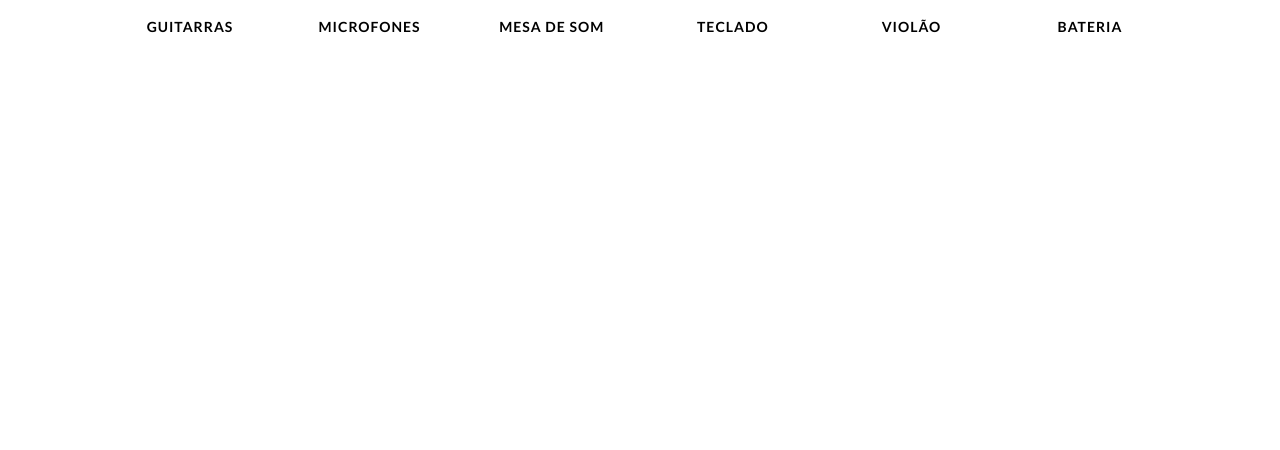
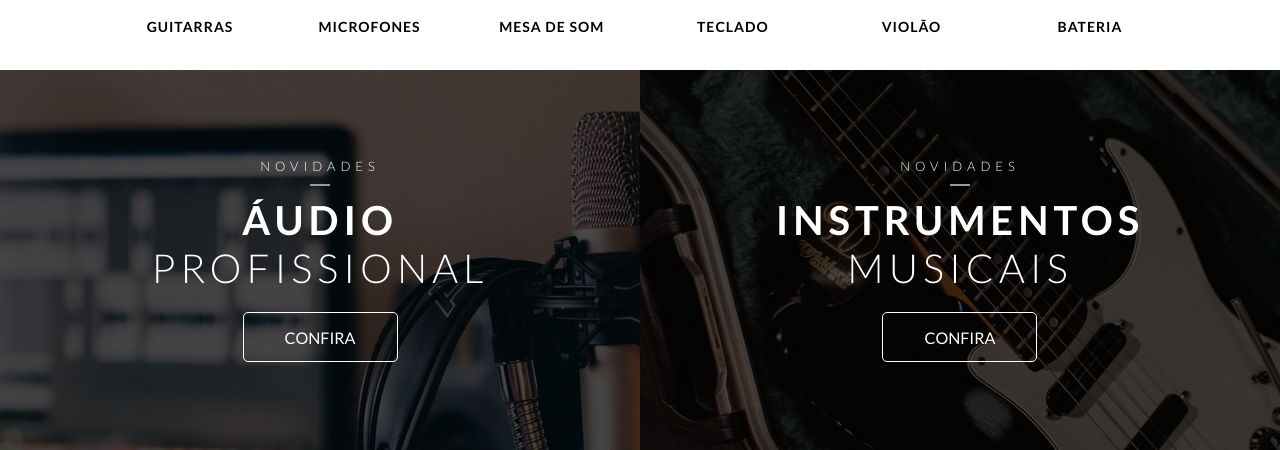
Before and after one commit to NatanaelSaymon/ninja-som, a React (Create React App) app: page / in a window 1280 px wide. Shown: the part 602-1052 px from the top of the page. Before the commit the page ends 800 px from the top, so only its background shows below. Built offline with nearby package versions, Linux system fonts and the light colour scheme.

Commit message:
Componente News - estruturado

```diff
--- a/src/App.js
+++ b/src/App.js
@@ -1,6 +1,7 @@
 import Equipaments from './Components/Equipaments';
 import Header from './Components/Header';
 import Hero from './Components/Hero'
+import News from './Components/News';
 
 function App() {
   return (
@@ -9,6 +10,7 @@ function App() {
       <main>
         <Hero/>
         <Equipaments />
+        <News />
       </main>
     </div>
   );
--- /dev/null
+++ b/src/Components/News/index.jsx
@@ -0,0 +1,32 @@
+function News() {
+    return(
+        <div>
+            <section className="news">
+                <div className="news__container">
+                    <div className="news__card--audio news__card">
+                        <div className="news__card-cover"></div>
+                        <div className="news__card-desc">
+                            <p className="news__card-text">Novidades</p>
+                            <h2 className="news__card-title">
+                                <span>Áudio</span>Profissional
+                            </h2>
+                            <a href="#" className="news__card-btn">Confira</a>
+                        </div>
+                    </div>
+                    <div className="news__card--instruments news__card">
+                        <div className="news__card-cover"></div>
+                        <div className="news__card-desc">
+                            <p className="news__card-text">Novidades</p>
+                            <h2 className="news__card-title">
+                                <span>Instrumentos</span>Musicais
+                            </h2>
+                            <a href="#" className="news__card-btn">Confira</a>
+                        </div>
+                    </div>
+                </div>
+            </section>
+        </div>
+    )
+}
+
+export default News
--- /dev/null
+++ b/src/Components/News/style.scss
@@ -0,0 +1,93 @@
+.news {
+    &__container {
+        display: flex;
+    }
+
+    &__card {
+        display: flex;
+        justify-content: center;
+        align-items:  center;
+        flex-direction: column;
+
+        width: 50%;
+        height: 380px;
+        color: #ffffff;
+        text-transform: uppercase;
+
+        position: relative;
+
+        &-cover {
+            position: absolute;
+            top: 0;
+            right: 0;
+            bottom: 0;
+            left: 0;
+            background-color: rgba(0,0,0,0.7);
+            z-index: 1;
+        }
+
+        &-desc {
+            display: flex;
+            justify-content: center;
+            align-items:  center;
+            flex-direction: column;
+
+            z-index: 2;
+        }
+
+        &-text {
+            font-size: 13px;
+            font-weight: 300;
+            letter-spacing: 5px;
+
+            &::after {
+                content: "";
+                display: block;
+                width: 20px;
+                height: 2px;
+                background-color:  #999999;
+                margin: 10px auto 0;
+            }
+        }
+
+        &-title {
+            font-size: 40px;
+            font-weight: 300;
+            letter-spacing: 5px;
+            margin-top: 10px;
+            text-align: center;
+
+            span {
+                display: block;
+                font-weight: 700;
+            }
+        }
+
+        &-btn {
+            display: block;
+            width: 155px;
+            height: 50px;
+            color: #ffffff;
+            line-height: 50px;
+            background-color: transparent;
+            text-align: center;
+            margin-top: 20px;
+            border-radius: 5px;
+            border: 1px solid #FFF;
+            transition: .2s;
+
+            &:focus,
+            &:hover {
+                background-color: #171717;
+            }
+        }
+
+        &--audio {
+            background-image: url("../../assets/img/img-instrumento-audio.jpg")
+        }
+
+        &--instruments {
+            background-image: url("../../assets/img/img-instrumento-guitarra.jpg");
+        }
+    }
+}
--- a/src/assets/scss/main.scss
+++ b/src/assets/scss/main.scss
@@ -6,6 +6,7 @@
 @import "../../Components/Header/style.scss";
 @import "../../Components/Hero/style.scss";
 @import "../../Components/Equipaments/style.scss";
+@import "../../Components/News/style.scss";
 
 
 
```
Also changed, not shown: src/assets/img/img-instrumento-audio.jpg (added), src/assets/img/img-instrumento-guitarra.jpg (added).
